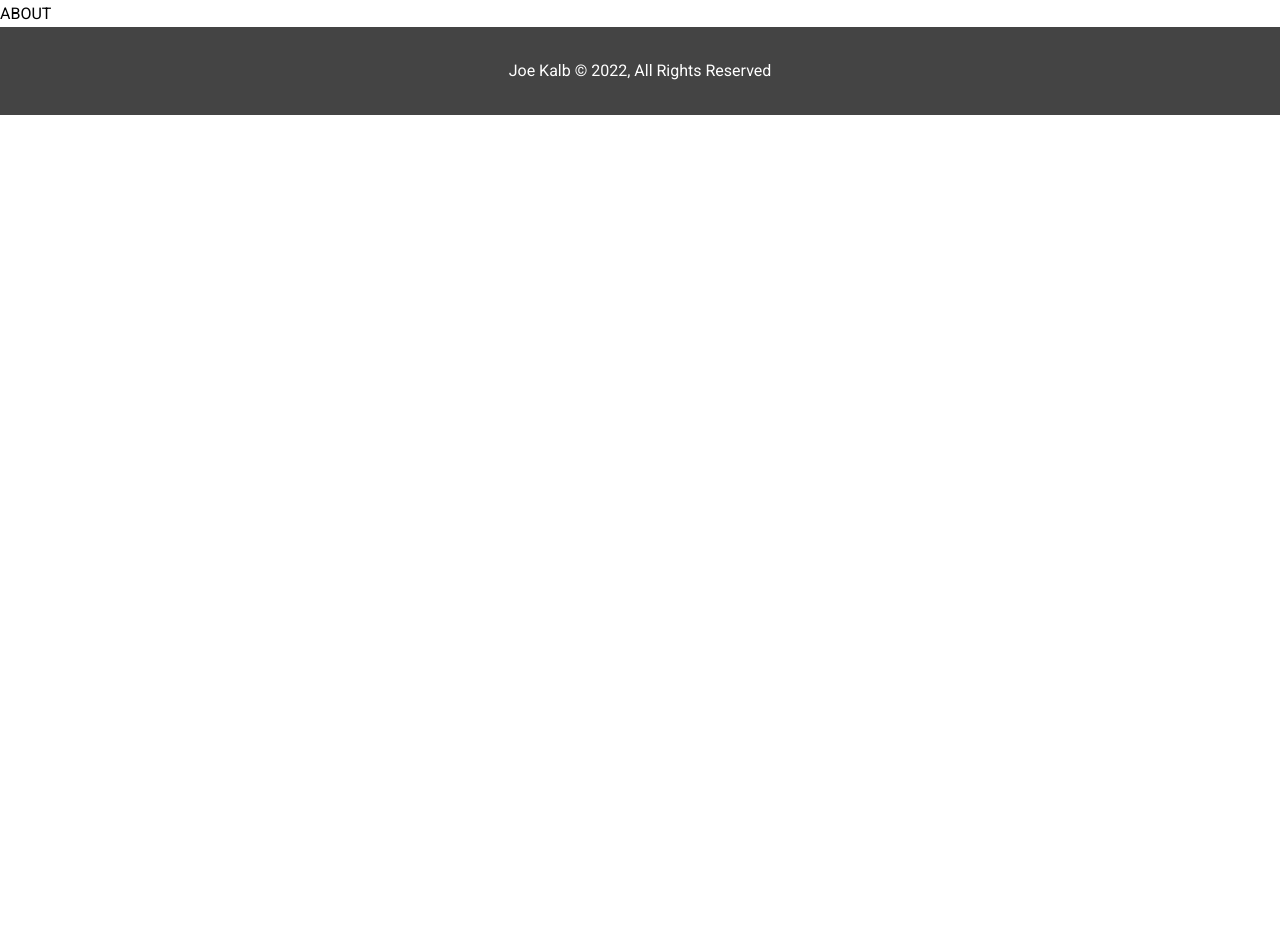
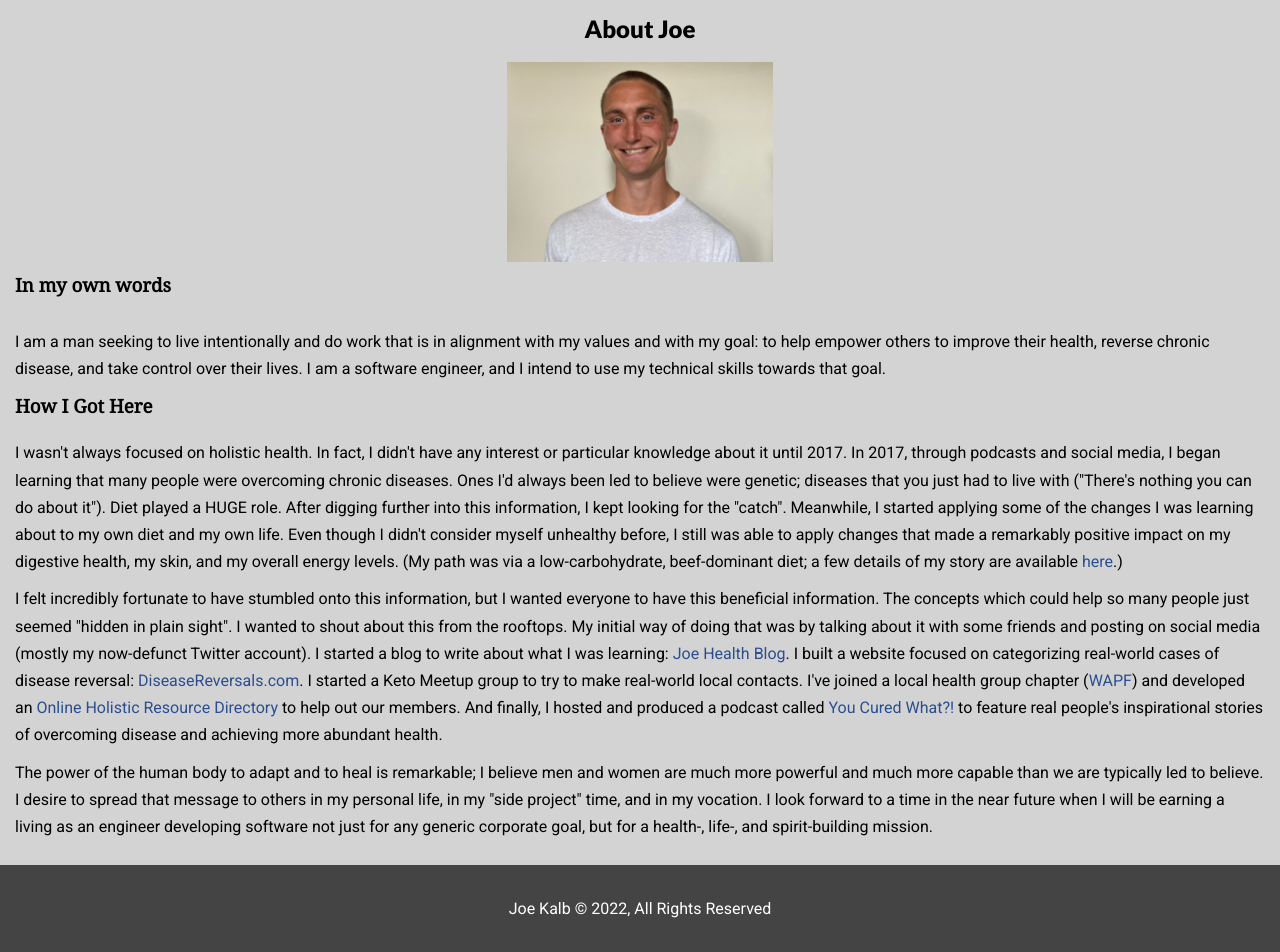
Before and after one commit to kalbifornia/swflholistic-python, a Flask app: page /dev/about.html in a window 1280 px wide. Shown: the part 67-1019 px from the top of the page. Before the commit the page ends 182 px from the top, so only its background shows below. Run offline with Flask 2, Linux system fonts and the light colour scheme; parts of the project's set-up code (start-up, migrations or seed data) failed here and were passed over.

Commit message:
Added about page for JoeKalb.com/dev

```diff
--- a/requirements.txt
+++ b/requirements.txt
@@ -5,3 +5,4 @@ Flask>=2.1.2
 flask_sqlalchemy>=2.5.1
 mysqlclient>=2.1.0
 sendgrid
+python-dotenv
--- a/static/css/joekalbcom_style.css
+++ b/static/css/joekalbcom_style.css
@@ -511,6 +511,11 @@ div.div-content {
   background-color: var(--jk-light-gray);
 }
 
+.div-content-container {
+  padding: 15px;
+  background-color: var(--jk-light-gray);
+}
+
 .contact-input {
   width: 80vw;
   padding: 6px 12px;
--- a/templates/dev/about.html
+++ b/templates/dev/about.html
@@ -6,5 +6,15 @@
 <script>
   $('#a-about').addClass("current");
 </script>
-ABOUT
+<div class="div-content-container" id="div-about-container">
+  <h1 class="center">About Joe</h1>
+  <div class="center">
+  <img src="{{url_for('static',filename='jpg/joe_kalb_oct2020.jpg')}}" height="200"/></div>
+  <h3>In my own words</h3>
+  <p>I am a man seeking to live intentionally and do work that is in alignment with my values and with my goal: to help empower others to improve their health, reverse chronic disease, and take control over their lives. I am a software engineer, and I intend to use my technical skills towards that goal.</p>
+  <h3>How I Got Here</h3>
+  <div>I wasn't always focused on holistic health. In fact, I didn't have any interest or particular knowledge about it until 2017. In 2017, through podcasts and social media, I began learning that many people were overcoming chronic diseases. Ones I'd always been led to believe were genetic; diseases that you just had to live with ("There's nothing you can do about it"). Diet played a HUGE role. After digging further into this information, I kept looking for the "catch". Meanwhile, I started applying some of the changes I was learning about to my own diet and my own life. Even though I didn't consider myself unhealthy before, I still was able to apply changes that made a remarkably positive impact on my digestive health, my skin, and my overall energy levels. (My path was via a low-carbohydrate, beef-dominant diet; a few details of my story are available <a href="https://carnivore.diet/joe-improved-digestion-acne-joint-pain-carnivore-diet/">here</a>.)</div>
+  <p>I felt incredibly fortunate to have stumbled onto this information, but I wanted everyone to have this beneficial information. The concepts which could help so many people just seemed "hidden in plain sight". I wanted to shout about this from the rooftops. My initial way of doing that was by talking about it with some friends and posting on social media (mostly my now-defunct Twitter account). I started a blog to write about what I was learning: <a href="http://joehealthblog.blogspot.com">Joe Health Blog</a>. I built a website focused on categorizing real-world cases of disease reversal: <a href="http://diseasereversals.com">DiseaseReversals.com</a>. I started a Keto Meetup group to try to make real-world local contacts. I've joined a local health group chapter (<a href="https://westonaprice.org">WAPF</a>) and developed an <a href="https://www.joekalb.com/holistic">Online Holistic Resource Directory</a> to help out our members. And finally, I hosted and produced a podcast called <a href="https://youcuredwhat.com">You Cured What?!</a> to feature real people's inspirational stories of overcoming disease and achieving more abundant health.</p>
+  <p>The power of the human body to adapt and to heal is remarkable; I believe men and women are much more powerful and much more capable than we are typically led to believe. I desire to spread that message to others in my personal life, in my "side project" time, and in my vocation. I look forward to a time in the near future when I will be earning a living as an engineer developing software not just for any generic corporate goal, but for a health-, life-, and spirit-building mission.
+</div>
 {% endblock %}
--- a/templates/dev/contact.html
+++ b/templates/dev/contact.html
@@ -7,7 +7,7 @@
   $('#a-contact').addClass("current");
 </script>
 
-<div class="div-contact-form-container" id="div-contact-form">
+<div class="div-content-container" id="div-contact-form">
   <h1 class="center">Contact Joe</h1>
   <p>Please enter any information about a holistic-health or freedom-minded project, website, or position that may benefit from Joe's development expertise.</p>
 
```
Also changed, not shown: static/jpg/joe_kalb_oct2020.jpg (added).
